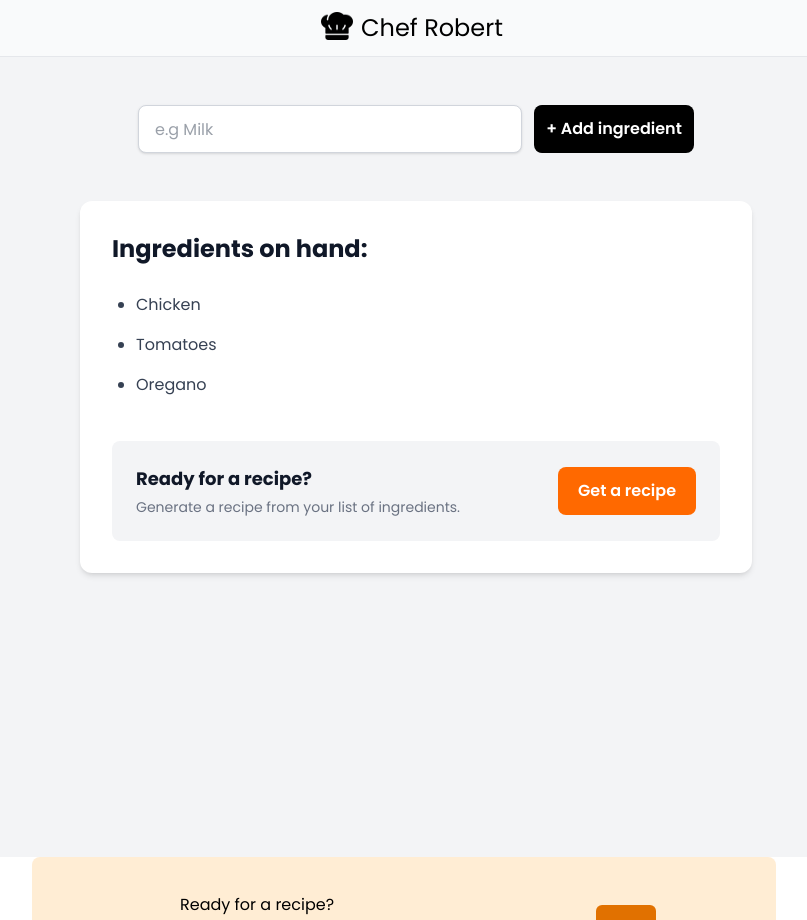
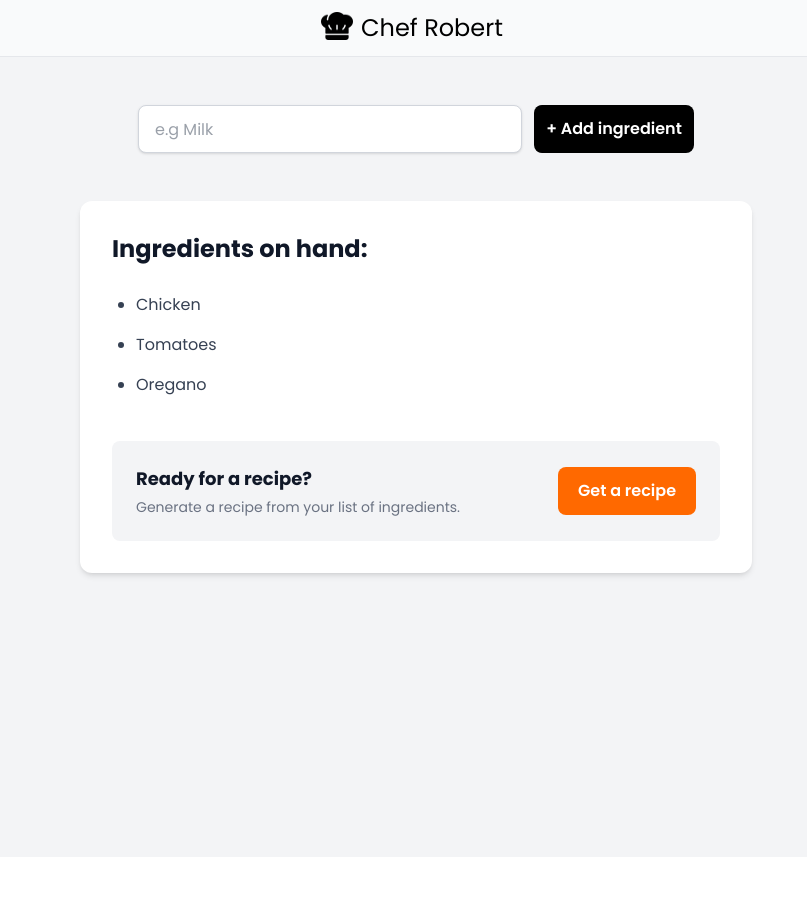
Before and after one commit to ragnarrobie/SCRIMBA-React, a React (Vite) app in the folder Chef-Claude/: page / in a window 1280 px wide. Shown: the top 920 px of the page, without its empty margins (224-1031 px from the left). After the commit the page ends 857 px from the top, so only its background shows below. Built offline with nearby package versions, Linux system fonts and the light colour scheme.

Commit message:
deletd footer

```diff
--- a/Chef-Claude/src/App.jsx
+++ b/Chef-Claude/src/App.jsx
@@ -1,14 +1,12 @@
 import React from "react";
 import Navbar from "./Components/Navbar/Navbar";
 import Header from "./Components/Header/Header";
-import Footer from "./Components/Footer/Footer";
 
 const App = () => {
   return (
     <div>
       <Navbar />
       <Header />
-      <Footer />
     </div>
   );
 };
```
